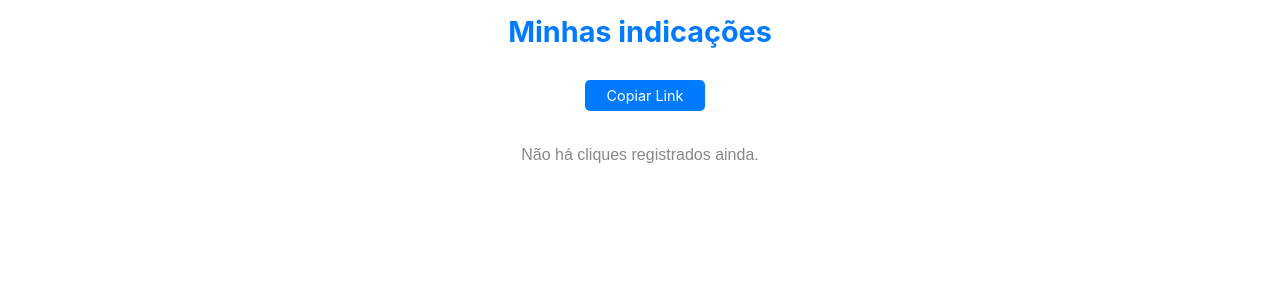
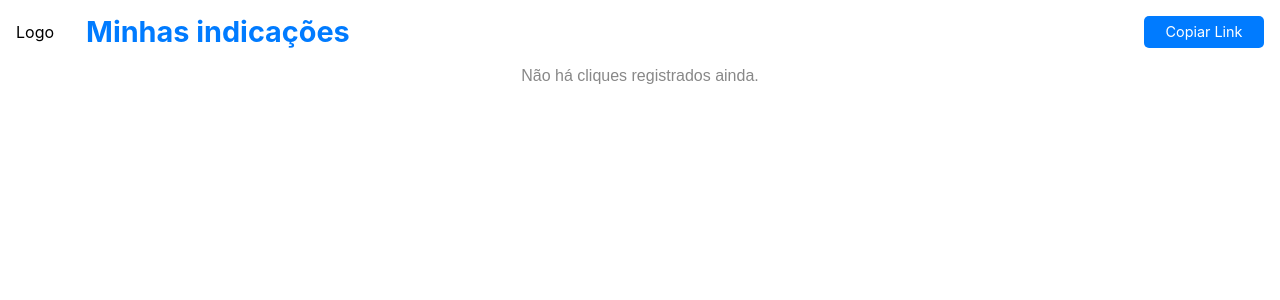
Before and after one commit to Wallace027Dev/referral-manager, a Next.js app: page /dashboard/1 in a window 1280 px wide. Shown: the top 300 px of the page. Built offline with nearby package versions, Linux system fonts and the light colour scheme; no server answers; the database is empty.

Commit message:
navigator no header das tabelas

```diff
--- a/src/_components/DashboardHeader/index.tsx
+++ b/src/_components/DashboardHeader/index.tsx
@@ -1,8 +1,13 @@
 import { useState } from "react";
-import { CopyButton, Heading } from "./style";
+import { CopyButton, Header, Heading, Nav } from "./style";
 import IDashboardHeaderProps from "@/_interfaces/IDashboardHeaderProps";
+import { usePathname } from "next/navigation";
 
-export default function DashboardHeader({ userId }: IDashboardHeaderProps) {
+export default function DashboardHeader({
+  isAdmin,
+  userId
+}: IDashboardHeaderProps) {
+  const pathname = usePathname ();
   const [copied, setCopied] = useState(false);
 
   function handleCopyLink() {
@@ -19,11 +24,28 @@ export default function DashboardHeader({ userId }: IDashboardHeaderProps) {
   }
 
   return (
-    <header>
-      <Heading>Minhas indicações</Heading>
-      <CopyButton onClick={handleCopyLink} copied={copied}>
-        {copied ? "Link Copiado!" : "Copiar Link"}
-      </CopyButton>
-    </header>
+    <Header>
+      <div>
+        <p>Logo</p>
+        <Heading>{isAdmin ? "Bem-vinda Mava" : "Minhas indicações"}</Heading>
+      </div>
+      {!isAdmin ? (
+        <CopyButton onClick={handleCopyLink} copied={copied}>
+          {copied ? "Link Copiado!" : "Copiar Link"}
+        </CopyButton>
+      ) : (
+        <Nav>
+          <a
+            href="/dashboard/admin"
+            className={pathname === "/dashboard/admin" ? "active" : ""}
+          >
+            Indicações
+          </a>
+          <a href="/users" className={pathname === "/users" ? "active" : ""}>
+            Usuários
+          </a>
+        </Nav>
+      )}
+    </Header>
   );
 }
--- a/src/_components/DashboardHeader/style.ts
+++ b/src/_components/DashboardHeader/style.ts
@@ -1,10 +1,50 @@
 import styled from "styled-components";
+
+export const Header = styled.header`
+  display: flex;
+  justify-content: space-between;
+  align-items: center;
+
+  div {
+    display: flex;
+    align-items: center;
+    gap: 1rem;
+  }
+`;
 
 export const Heading = styled.h1`
   padding: 1rem;
-  margin-bottom: 1rem;
   font-size: 1.8rem;
   color: #007bff;
+`;
+
+export const Nav = styled.nav`
+  a {
+    color: #007bff;
+    font-weight: 700;
+    position: relative;
+
+    &::after {
+      content: "";
+      position: absolute;
+      bottom: -5px;
+      left: 50%;
+      width: 0;
+      height: 2px;
+      background: #007bff;
+      transition: width 0.3s ease, transform 0.3s ease;
+      transform: translateX(-50%);
+    }
+
+    &:hover::after,
+    &.active::after {
+      width: 100%;
+    }
+  }
+
+  a + a {
+    margin-left: 1rem;
+  }
 `;
 
 export const CopyButton = styled.button<{ copied: boolean }>`
--- a/src/_components/FilterButtons/style.ts
+++ b/src/_components/FilterButtons/style.ts
@@ -1,6 +1,8 @@
 import styled from "styled-components";
 
 export const FilterSelect = styled.div`
+  margin-bottom: 8px;
+
   select {
     padding: 10px;
     border-radius: 4px;
--- a/src/_components/TableComponent/index.tsx
+++ b/src/_components/TableComponent/index.tsx
@@ -29,7 +29,11 @@ const TableComponent: React.FC<TableProps> = ({ isAdmin, clicks }) => {
       </TableHeader>
       <TableBody>
         {isAdmin && groupedClicks
-          ? Object.keys(groupedClicks).map((userId) => (
+          ? Object.keys(groupedClicks).map((userId) => {
+              const userClicks = groupedClicks[userId];
+              const totalClicks = userClicks.length;
+
+              return (
                 <React.Fragment key={userId}>
                   <tr>
                     <td
@@ -42,7 +46,7 @@ const TableComponent: React.FC<TableProps> = ({ isAdmin, clicks }) => {
                         paddingLeft: "15px"
                       }}
                     >
-                    {`Usuário ID: ${userId}`}
+                      {`Usuário ID: ${userId} - Total de Cliques: ${totalClicks}`}
                     </td>
                   </tr>
                   {groupedClicks[userId].map((click) => (
@@ -54,7 +58,8 @@ const TableComponent: React.FC<TableProps> = ({ isAdmin, clicks }) => {
                     </tr>
                   ))}
                 </React.Fragment>
-            ))
+              );
+            })
           : clicks.map((click) => (
               <tr key={click.id}>
                 <td>{click.contact}</td>
--- a/src/_interfaces/IDashboardHeaderProps.ts
+++ b/src/_interfaces/IDashboardHeaderProps.ts
@@ -1,5 +1,6 @@
 interface IDashboardHeaderProps {
   userId: string;
+  isAdmin: boolean;
 }
 
 export default IDashboardHeaderProps;
--- a/src/app/dashboard/[id]/page.tsx
+++ b/src/app/dashboard/[id]/page.tsx
@@ -32,7 +32,7 @@ export default function Home() {
 
         if (admin) {
           response = await fetch(
-            `${process.env.NEXT_PUBLIC_BASE_URL}/api/clicks` // Exemplo de URL que pode estar com problema
+            `${process.env.NEXT_PUBLIC_BASE_URL}/api/clicks`
           );
         } else {
           response = await fetch(
@@ -80,7 +80,7 @@ export default function Home() {
 
   return (
     <>
-      {admin ? <header>Olá admin</header> : <DashboardHeader userId={id} />}
+      <DashboardHeader isAdmin={admin} userId={id} />
       <DashboardContainer>
         {clicks.length > 0 ? (
           <>
--- a/src/app/dashboard/[id]/style.ts
+++ b/src/app/dashboard/[id]/style.ts
@@ -1,7 +1,6 @@
 import styled from "styled-components";
 
 export const DashboardContainer = styled.main`
-  padding: 2rem;
   font-family: Arial, sans-serif;
   text-align: center;
   color: #333;
```
Lines whose indentation alone changed are shown as unchanged.
